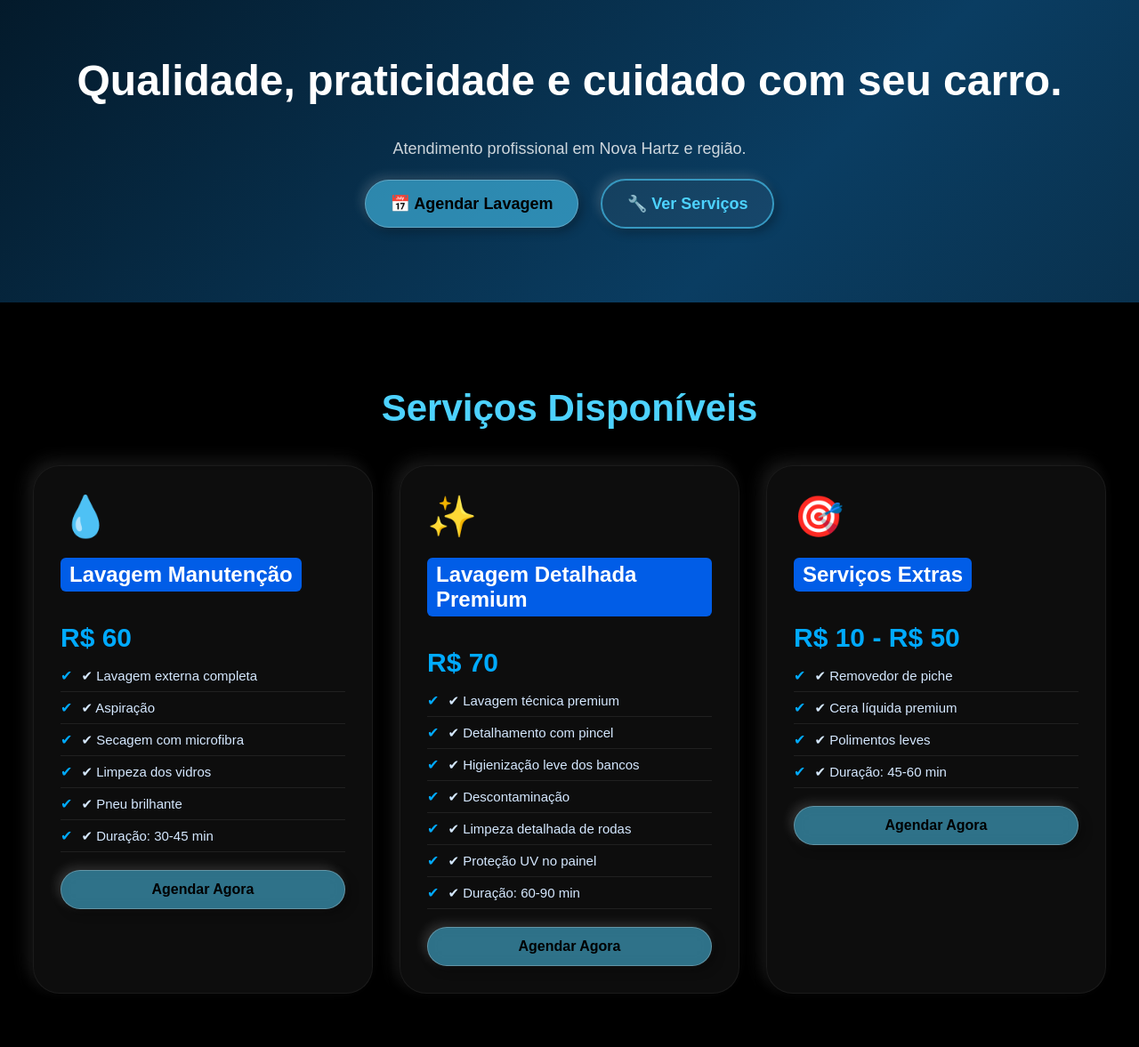
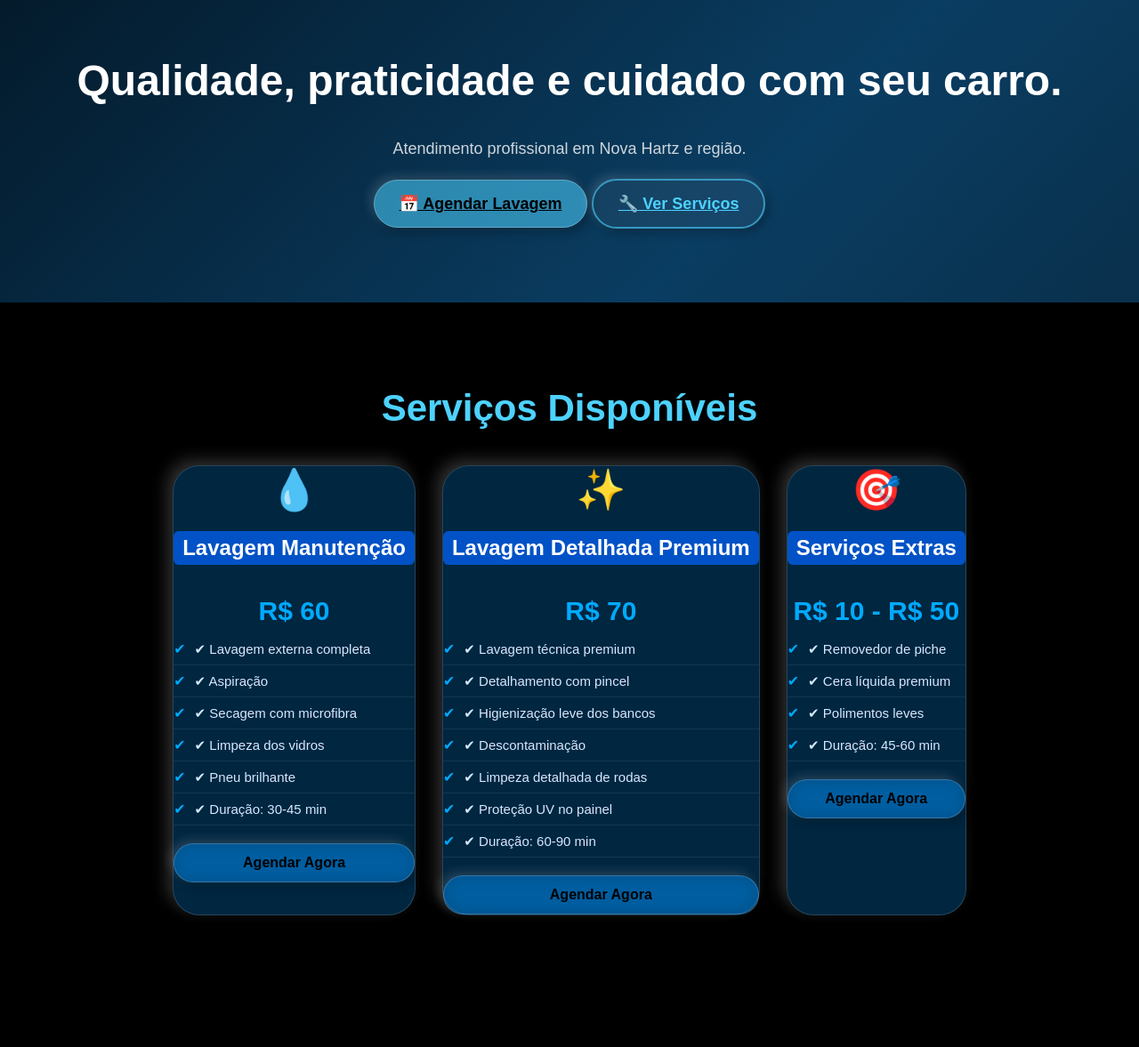
Before and after one commit to wendelrocha14/site-street-wash, a Flask app: page / in a window 1280 px wide; the page is wider, and only the part inside the window is pictured. Shown: the part 258-1435 px from the top of that part at 89% size. After the commit the page ends 1287 px from the top of that part, so only its background shows below. Run offline with Flask 3, Linux system fonts and the light colour scheme.

Commit message:
Atualiza site com cards claros estilo bolha iOS

```diff
--- a/static/style.css
+++ b/static/style.css
@@ -27,6 +27,7 @@ body {
     display: flex;
     flex-direction: column;
     align-items: flex-start;
+    gap: 4px; /* Espaço entre logo e frase */
 }
 
 .logo-text {
@@ -69,49 +70,53 @@ body {
     margin-top: 10px;
 }
 
-/* BOTÕES */
+/* BOTÕES HERO */
 .hero-buttons {
     margin-top: 40px;
 }
 
+/* ===================== */
+/* BOTÕES ESTILO BOLHA iOS */
+/* ===================== */
+.btn-primary, .btn-outline {
+    border-radius: 50px !important;
+    padding: 16px 28px !important;
+    font-size: 18px;
+    font-weight: 600;
+    backdrop-filter: blur(12px);
+    box-shadow:
+        4px 4px 12px rgba(0,0,0,0.3),
+        -4px -4px 12px rgba(255,255,255,0.15);
+    transition: 0.25s ease;
+}
+
+/* Botão principal */
 .btn-primary {
-    background: #4DD2FF;
-    padding: 15px 25px;
-    border-radius: 10px;
-    font-size: 18px;
+    background: rgba(77,210,255,0.55) !important;
+    border: 1px solid rgba(255,255,255,0.25);
     color: #000;
-    text-decoration: none;
-    font-weight: bold;
-    box-shadow: 0 0 15px rgba(77,210,255,0.4);
-    transition: 0.3s;
-    margin-right: 20px;
 }
 
 .btn-primary:hover {
-    background: #7EE6FF;
-    transform: scale(1.05);
+    transform: scale(1.07);
+    background: rgba(77,210,255,0.75) !important;
 }
 
+/* Botão outline */
 .btn-outline {
-    padding: 15px 25px;
-    border-radius: 10px;
-    font-size: 18px;
+    background: rgba(255,255,255,0.05);
+    border: 2px solid rgba(77,210,255,0.6) !important;
     color: #4DD2FF;
-    text-decoration: none;
-    border: 2px solid #4DD2FF;
-    font-weight: bold;
-    transition: 0.3s;
 }
 
 .btn-outline:hover {
-    background: rgba(77,210,255,0.1);
-    transform: scale(1.05);
+    transform: scale(1.07);
+    background: rgba(77,210,255,0.15);
 }
 
-/* ========================= */
-/*     SEÇÃO SERVIÇOS       */
-/* ========================= */
-
+/* ============================= */
+/*        SERVIÇOS DA HOME       */
+/* ============================= */
 .servicos-home {
     padding: 60px 0;
     background: #000;
@@ -134,24 +139,26 @@ body {
     flex-wrap: wrap;
 }
 
-/* CARD */
+/* ===================== */
+/* CARDS ESTILO BOLHA CLARA iOS */
+/* ===================== */
 .card {
-    background: #2a2a2a;
-    padding: 30px;
-    width: 320px;
-    border-radius: 20px;
-    text-align: left;
-
-    /* Azul neon */
-    box-shadow: 0px 0px 15px rgba(0, 170, 255, 0.25);
-    border-top: 4px solid #00aaff;
-
-    transition: 0.3s ease;
+    background: rgba(0, 150, 255, 0.25) !important; /* azul clarinho translúcido */
+    backdrop-filter: blur(14px);
+    border-radius: 30px !important;
+    box-shadow:
+        6px 6px 18px rgba(0,0,0,0.25),
+        -6px -6px 18px rgba(255,255,255,0.2) !important;
+    border: 1px solid rgba(255,255,255,0.15);
+    transition: 0.35s ease;
+    color: #fff; /* mantém texto branco */
 }
 
 .card:hover {
-    transform: translateY(-8px);
-    box-shadow: 0px 0px 25px rgba(0, 170, 255, 0.45);
+    transform: scale(1.03);
+    box-shadow:
+        8px 8px 22px rgba(0,0,0,0.3),
+        -8px -8px 22px rgba(255,255,255,0.25) !important;
 }
 
 /* ÍCONE */
@@ -166,7 +173,7 @@ body {
     font-size: 24px;
     font-weight: bold;
     color: white;
-    background: rgba(0, 102, 255, 0.9);
+    background: rgba(0,102,255,0.7);
     display: inline-block;
     padding: 5px 10px;
     border-radius: 6px;
@@ -205,143 +212,29 @@ body {
     font-size: 16px;
 }
 
-/* BOTÃO */
-.btn-card {
-    display: block;
-    background: #00aaff;
-    color: #000;
-    padding: 12px;
-    text-align: center;
-    border-radius: 12px;
-    font-weight: bold;
-    text-decoration: none;
-    transition: 0.3s ease;
-    box-shadow: 0px 0px 12px rgba(0, 170, 255, 0.4);
-}
-
-.btn-card:hover {
-    background: #0090dd;
-    box-shadow: 0px 0px 20px rgba(0, 170, 255, 0.6);
-}
-
-/* ====== FRASE AO LADO/ABAIXO DA LOGO ====== */
-.top-frase {
-    color: #4DD2FF;
-    font-size: 20px;
-    font-weight: 600;
-    margin-top: 8px;
-    letter-spacing: 0.5px;
-
-    /* Glow suave premium */
-    text-shadow:
-        0 0 8px rgba(77,210,255,0.6),
-        0 0 12px rgba(0,150,255,0.4);
-
-    animation: glowPulse 2.5s infinite alternate;
-}
-
-/* Animação leve de brilho (não atrapalha) */
-@keyframes glowPulse {
-    0% {
-        text-shadow:
-            0 0 6px rgba(77,210,255,0.5),
-            0 0 12px rgba(0,150,255,0.3);
-    }
-    100% {
-        text-shadow:
-            0 0 12px rgba(77,210,255,0.8),
-            0 0 18px rgba(0,150,255,0.5);
-    }
-}
-
-.logo-area {
-    display: flex;
-    flex-direction: column;
-    align-items: flex-start;
-    gap: 4px; /* Espaço entre logo e frase */
-}
-
-/* ===================== */
-/* BOTÕES ESTILO BOLHA iOS */
-/* ===================== */
-.btn-primary, .btn-outline {
-    border-radius: 50px !important;
-    padding: 16px 28px !important;
-    font-size: 18px;
-    font-weight: 600;
-    backdrop-filter: blur(12px);
-    box-shadow:
-        4px 4px 12px rgba(0,0,0,0.3),
-        -4px -4px 12px rgba(255,255,255,0.15);
-    transition: 0.25s ease;
-}
-
-/* Botão principal com bolha */
-.btn-primary {
-    background: rgba(77,210,255,0.55) !important;
-    border: 1px solid rgba(255,255,255,0.25);
-}
-
-.btn-primary:hover {
-    transform: scale(1.07);
-    background: rgba(77,210,255,0.75) !important;
-}
-
-/* Botão outline estilo bolha */
-.btn-outline {
-    background: rgba(255,255,255,0.05);
-    border: 2px solid rgba(77,210,255,0.6) !important;
-}
-
-.btn-outline:hover {
-    transform: scale(1.07);
-    background: rgba(77,210,255,0.15);
-}
-
-/* ===================== */
-/* CARDS ESTILO BOLHA iOS */
-/* ===================== */
-.card {
-    background: rgba(25,25,25,0.55) !important;
-    backdrop-filter: blur(14px);
-    border-radius: 30px !important;
-    box-shadow:
-        6px 6px 18px rgba(0,0,0,0.45),
-        -6px -6px 18px rgba(255,255,255,0.1) !important;
-    border: 1px solid rgba(255,255,255,0.06);
-    transition: 0.35s ease;
-}
-
-.card:hover {
-    transform: scale(1.03);
-    box-shadow:
-        8px 8px 22px rgba(0,0,0,0.5),
-        -8px -8px 22px rgba(255,255,255,0.16) !important;
-}
-
 /* ===================== */
 /* BOTÃO DENTRO DO CARD */
 /* ===================== */
 .btn-card {
-    background: rgba(77,210,255,0.5) !important;
+    background: rgba(0,150,255,0.35) !important;
     border-radius: 40px !important;
-    border: 1px solid rgba(255,255,255,0.25);
+    border: 1px solid rgba(255,255,255,0.2);
     backdrop-filter: blur(10px);
     box-shadow:
-        4px 4px 12px rgba(0,0,0,0.35),
+        4px 4px 12px rgba(0,0,0,0.25),
         -4px -4px 12px rgba(255,255,255,0.15);
     transition: .3s;
     display: block;
     text-align: center;
     font-weight: bold;
-    color: #000;
+    color: #000; /* texto preto para contraste */
     text-decoration: none;
     padding: 12px;
 }
 
 .btn-card:hover {
     transform: scale(1.09);
-    background: rgba(77,210,255,0.7) !important;
+    background: rgba(0,150,255,0.55) !important;
 }
 
 /* ===================== */
@@ -368,3 +261,33 @@ body {
     transform: scale(1.1);
     background: rgba(37,211,102,0.8);
 }
+
+/* ====== FRASE AO LADO/ABAIXO DA LOGO ====== */
+.top-frase {
+    color: #4DD2FF;
+    font-size: 20px;
+    font-weight: 600;
+    margin-top: 8px;
+    letter-spacing: 0.5px;
+
+    /* Glow suave premium */
+    text-shadow:
+        0 0 8px rgba(77,210,255,0.6),
+        0 0 12px rgba(0,150,255,0.4);
+
+    animation: glowPulse 2.5s infinite alternate;
+}
+
+/* Animação leve de brilho */
+@keyframes glowPulse {
+    0% {
+        text-shadow:
+            0 0 6px rgba(77,210,255,0.5),
+            0 0 12px rgba(0,150,255,0.3);
+    }
+    100% {
+        text-shadow:
+            0 0 12px rgba(77,210,255,0.8),
+            0 0 18px rgba(0,150,255,0.5);
+    }
+}
```
